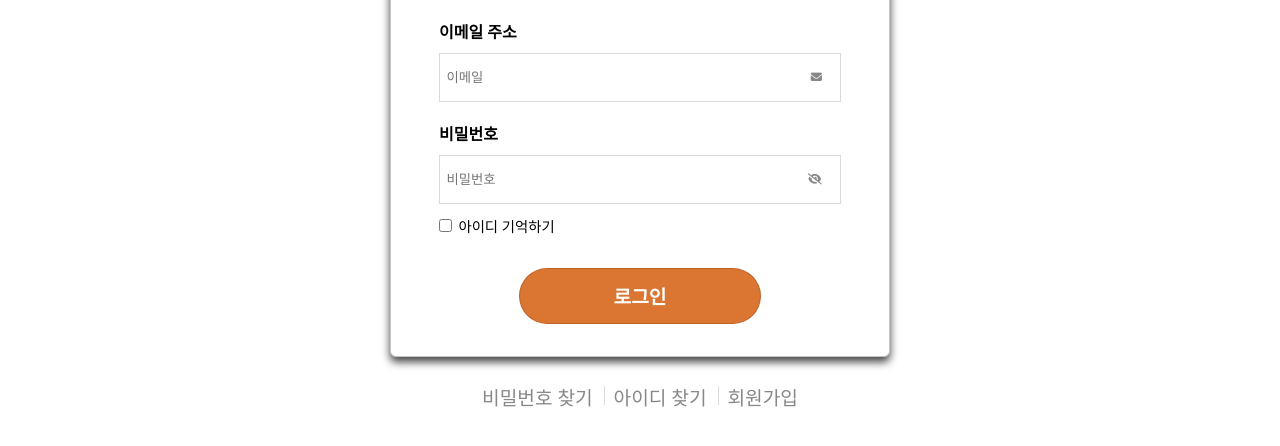
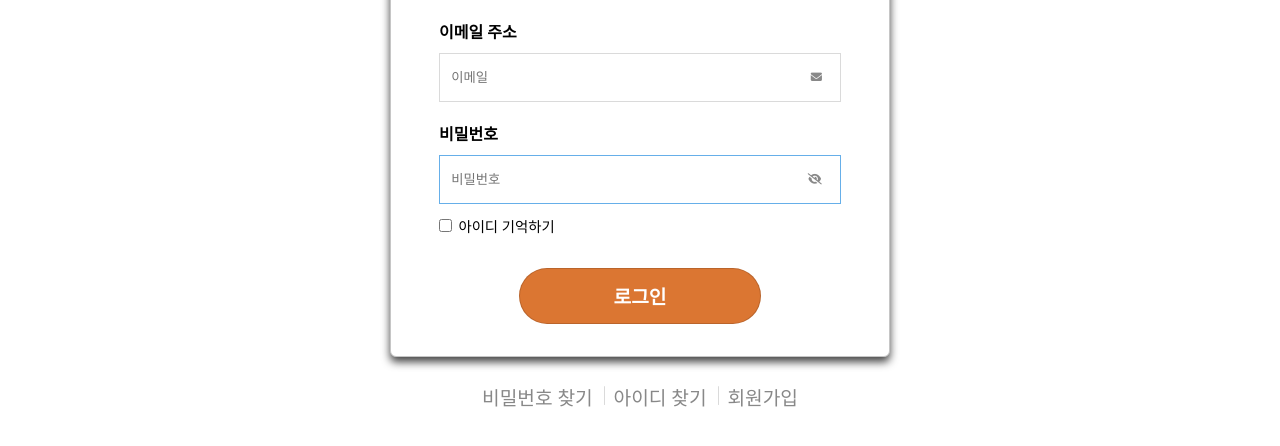
Before and after one commit to devRonPark/3_frontend_ron_cafe_curation, a website: page public/html/login.html in a window 1280 px wide. Both pictures are taken after a click on the element 815 px from the left and 486 px from the top of the page. Shown: the part 308-754 px from the top of the page. Drawn offline with Linux system fonts and the light colour scheme.

Commit message:
Refactor: 로그인 페이지 적용 css 수정 #2

```diff
--- a/public/css/login.page.css
+++ b/public/css/login.page.css
@@ -35,12 +35,13 @@
   position: relative;
 }
 .input-wrap > .login-input {
-  padding: 1rem 0.4rem;
+  padding: 1rem 0.4rem 1rem 0.7rem;
   width: 100%;
   border: 1px solid #dadada;
+  transition: border 0.3s;
 }
-.input-wrap > .login-input.active {
-  border: 1px solid #03c75a;
+.input-wrap > .login-input:focus {
+  border: 1px solid #66afe9;
 }
 
 .input-wrap > .icon-wrap {
```
